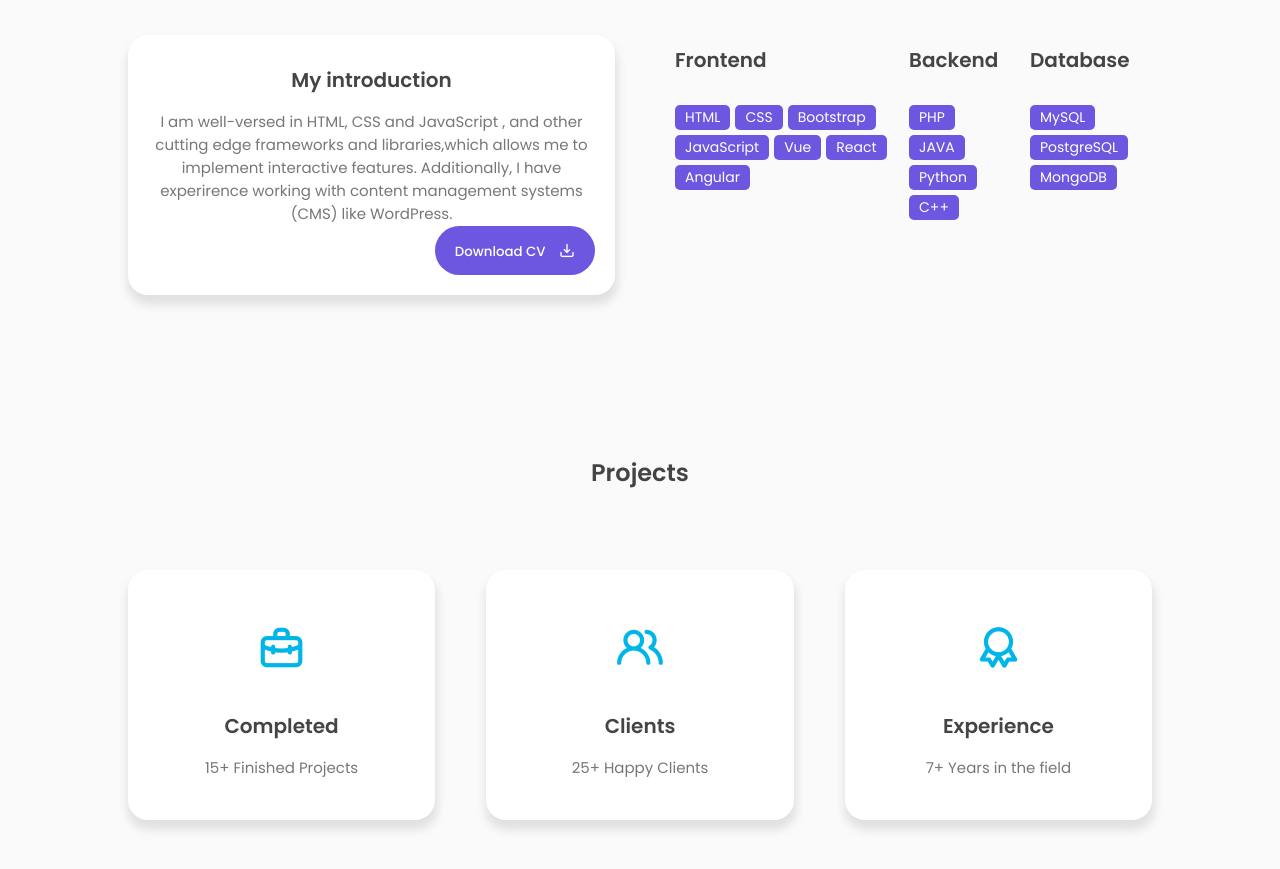
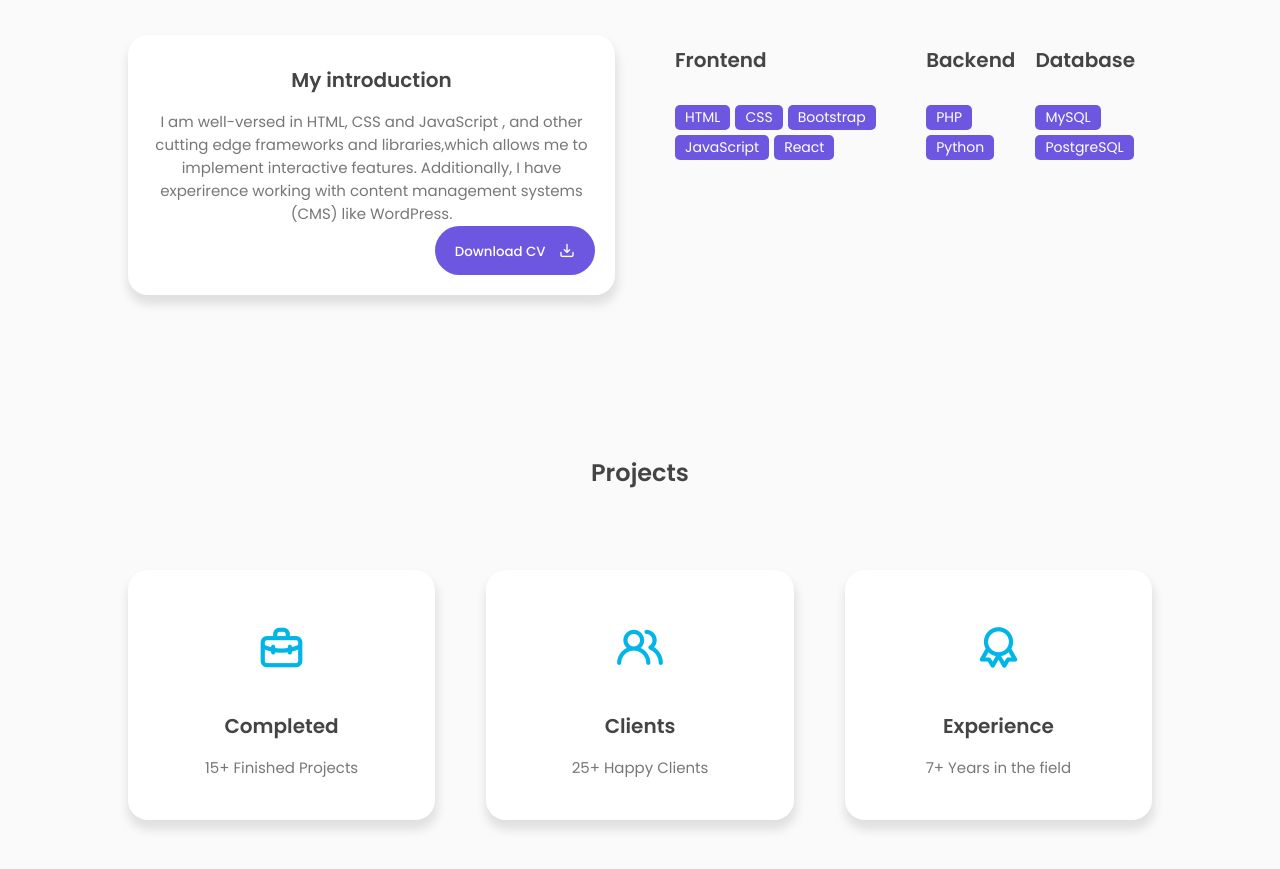
Before and after one commit to paulusaditya/padiityaa.github.io, a plain HTML site: page index.html in a window 1280 px wide. Shown: the part 960-1829 px from the top of the page. Drawn offline with nearby package versions, Linux system fonts and the light colour scheme.

Commit message:
Update index.html

```diff
--- a/index.html
+++ b/index.html
@@ -120,9 +120,7 @@
                         <span>CSS</span>
                         <span>Bootstrap</span>
                         <span>JavaScript</span>
-                        <span>Vue</span>
                         <span>React</span>
-                        <span>Angular</span>
                     </div>
                 </div>
                 <div class="skills-box">
@@ -131,9 +129,7 @@
                     </div>
                     <div class="skills-list">
                         <span>PHP</span>
-                        <span>JAVA</span>
                         <span>Python</span>
-                        <span>C++</span>
                     </div>
                 </div>
                 <div class="skills-box">
@@ -143,7 +139,6 @@
                     <div class="skills-list">
                         <span>MySQL</span>
                         <span>PostgreSQL</span>
-                        <span>MongoDB</span>
                     </div>
                 </div>
             </div>
```
